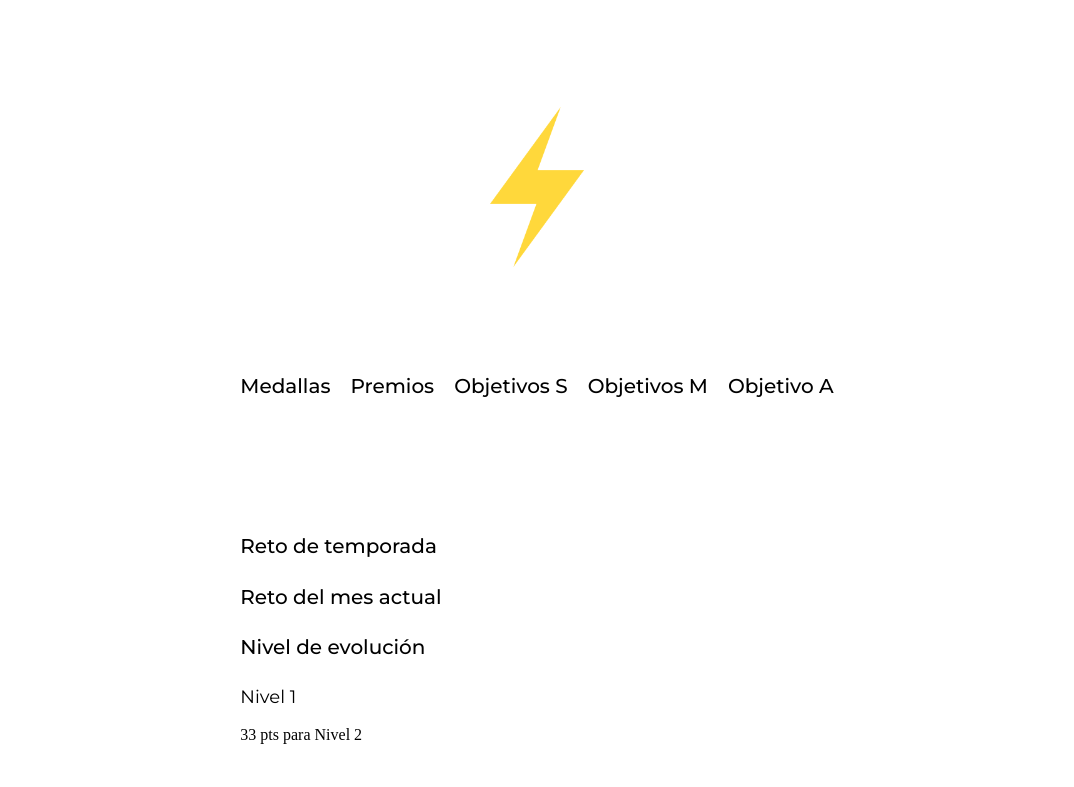
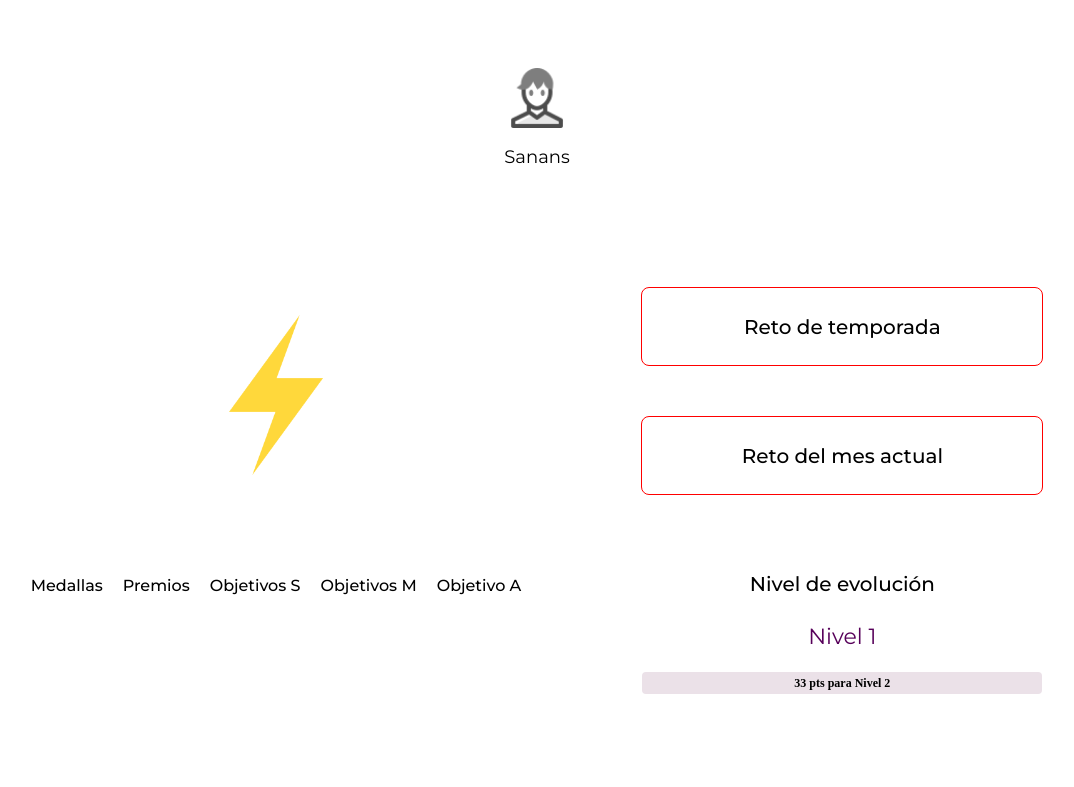
Before and after one commit to GooniesLiga/GooniesLiga, a plain HTML site: page index.html in a window 1280 px wide. Shown: the part 1313-2100 px from the top of the page, without its empty margins (103-1177 px from the left). Drawn offline with Linux system fonts and the light colour scheme; a web font is replaced by a local one.

Commit message:
Update style.css

```diff
--- a/style.css
+++ b/style.css
@@ -99,10 +99,14 @@ strong{
     line-height: 40px;
 }
 
+
+
+
+
 .participants{
     min-height: 100vh;
     display: flex;
-    flex-direction: row;
+    flex-direction: column;
     align-items: center;
     justify-content: center;
     gap: 60px;
@@ -115,16 +119,15 @@ strong{
     align-items: center;
     justify-content: center;
     flex-wrap: wrap;
-    width: 600px;
-    gap: 30px;
-    padding: 50px;
+    width: 90%;
+    gap: 50px;
 }
 
 .participant__item{
     background-color: white;
     border: none;
-    height: 120px;
-    width: 120px;
+    height: 200px;
+    width: 200px;
     cursor: pointer;
     padding: 10px;
     display: flex;
@@ -187,14 +190,97 @@ strong{
     align-items: center;
     justify-content: center;
     gap: 30px;
-    margin-top: 20px;
-    padding: 30px 0px;
+    padding: 20px 0px;
 }
 
 .participant__medal{
     width: 50px;
     height: 50px;
 }
+
+
+.participants__stats{
+    display: flex;
+    align-items: center;
+    justify-content: center;
+    flex-direction: row;
+    flex-wrap: wrap;
+    gap: 120px;
+}
+
+.participants__goals{
+    display: flex;
+    flex-direction: column;
+    align-items: center;
+    justify-content: center;
+    gap: 50px;
+}
+
+.goals__item{
+    width: 400px;
+    border-radius: 8px;
+    border: 1px solid red;
+}
+
+@media (max-width: 500px) {
+    .goals__item{
+        width: 90%;
+    }
+
+    .participants__goals{
+        width: 90%;
+    }
+}
+
+.goals__title{
+    text-align: center;
+}
+
+.goals__level{
+    text-align: center;
+    font-size: 22px;
+    color: var(--primary-color);
+}
+
+.goals__text{
+    text-align: center;
+}
+
+.goals__itemLevel{
+    border: none !important;
+}
+
+.goals__progress-container {
+    width: 100%;
+    height: 22px;
+    background-color: #ebe1e8;
+    border-radius: 4px;
+    position: relative;
+    overflow: hidden;
+}
+
+.goals__progress {
+    height: 100%;
+    width: 0%;
+    background: var(--primary-color);
+    transition: width 0.6s ease-in-out;
+}
+
+.goals__progress-text {
+    position: absolute;
+    width: 100%;
+    text-align: center;
+    top: 50%;
+    transform: translateY(-50%);
+    font-size: 12px;
+    font-weight: bold;
+    color: #000; /* Color del texto */
+}
+
+
+
+
+/* rating */
 
 .rating{
     margin-top: 100px;
@@ -227,6 +313,10 @@ strong{
     font-size: 30px;
     color: var(--primary-color);
     text-align: center;
+}
+
+.stats__title{
+    font-size: 16px;
 }
 
 @media (max-width: 800px) {
```
